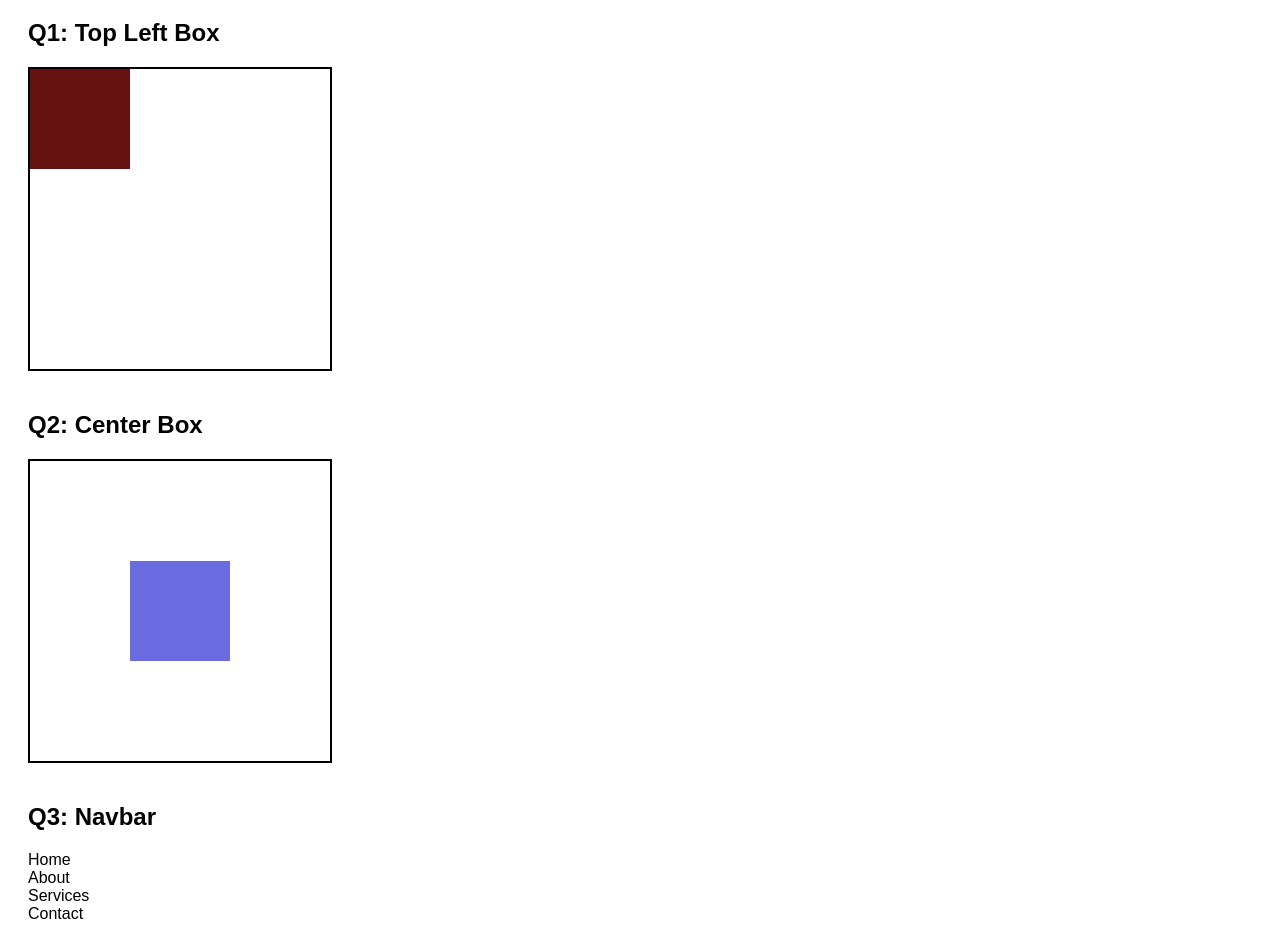
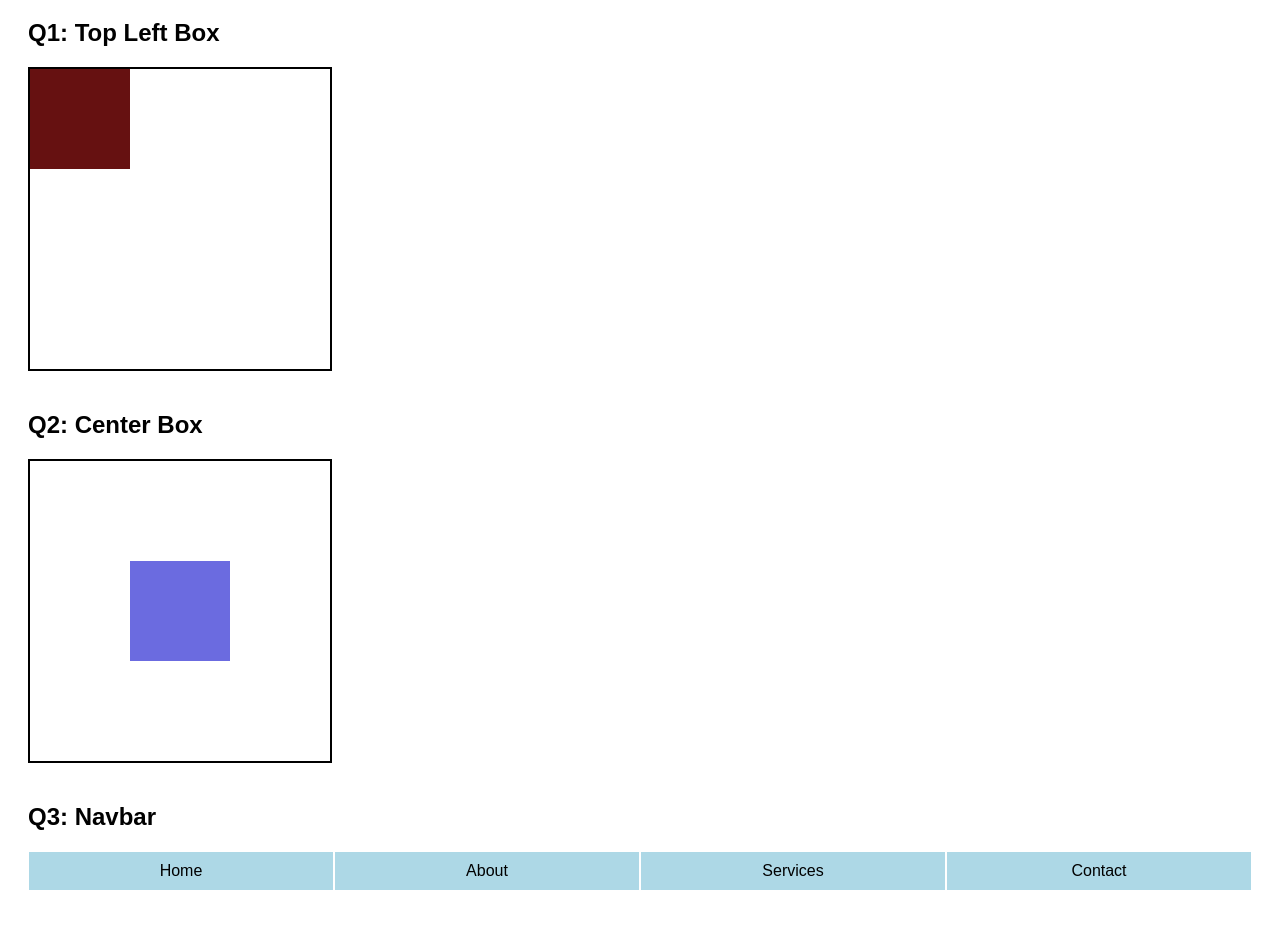
Before and after one commit to Sweetypatel13/Flexbox, a plain HTML site: page index.html in a window 1280 px wide. Shown: the part 107-1058 px from the top of the page. After the commit the page ends 1026 px from the top, so only its background shows below. Drawn offline with Linux system fonts and the light colour scheme.

Commit message:
provided css fot q3

```diff
--- a/index.html
+++ b/index.html
@@ -44,7 +44,20 @@
       height: 100px;
       background: rgb(107, 107, 224);
     }
+/* Q3 */
+.navbar {
+      display: flex;
+      flex-wrap: wrap;
+    }
 
+    .navbar div {
+      flex: 1;
+      padding: 10px;
+      background: lightblue;
+      text-align: center;
+      border: 1px solid white;
+      flex-wrap: wrap;
+    }
     </style>
 </head>
 <body>
```
